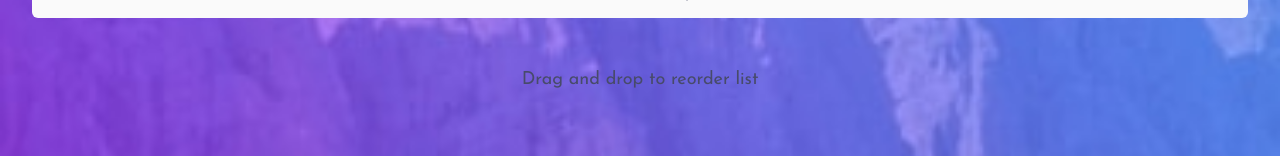
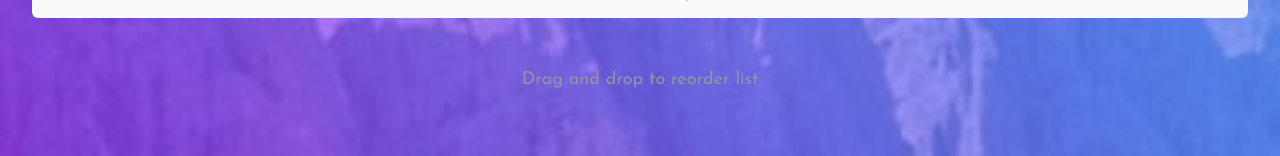
Before and after one commit to evija-berzina/frontendmentor-todo-app, a Next.js app: page / in a window 1280 px wide. Shown: the part 335-491 px from the top of the page. Built offline with nearby package versions, Linux system fonts and the light colour scheme.

Commit message:
Change text color on footer

```diff
--- a/src/components/Footer.js
+++ b/src/components/Footer.js
@@ -1,6 +1,6 @@
 export default function Footer() {
   return (
-    <footer className="text-center">
+    <footer className="text-center text-[hsl(var(--gray-600))]">
       <p>Drag and drop to reorder list</p>
     </footer>
   );
```
